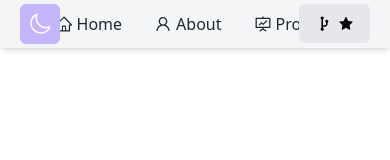
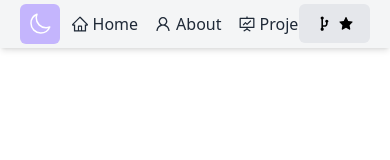
Before and after one commit to alenhuric/alen-portfolio, a React (Vite) app: page / in a window 390 px wide. Shown: the top 160 px of the page. Built offline with nearby package versions, Linux system fonts and the light colour scheme.

Commit message:
Header responsiveness styling change.

```diff
--- a/src/components/Header.jsx
+++ b/src/components/Header.jsx
@@ -162,7 +162,7 @@ const Header = ({
       >
         <Link
           to="/"
-          className="relative flex items-center space-x-1 mx-4 font-medium transition-colors duration-300 text-gray-800 dark:text-white hover:text-violet-700 dark:hover:text-black after:absolute after:-bottom-0.5 after:left-0 after:h-0.5 after:w-0 after:bg-violet-700 dark:after:bg-black after:transition-all after:duration-300 hover:after:w-full"
+          className="relative flex items-center space-x-1 mx-4 xs:mx-0 font-medium transition-colors duration-300 text-gray-800 dark:text-white hover:text-violet-700 dark:hover:text-black after:absolute after:-bottom-0.5 after:left-0 after:h-0.5 after:w-0 after:bg-violet-700 dark:after:bg-black after:transition-all after:duration-300 hover:after:w-full"
         >
           <AiOutlineHome className="text-lg" />
           <span>Home</span>
@@ -178,7 +178,7 @@ const Header = ({
 
         <Link
           to="/projects"
-          className="relative flex items-center space-x-1 mx-4 font-medium transition-colors duration-300 text-gray-800 dark:text-white hover:text-violet-700 dark:hover:text-black after:absolute after:-bottom-0.5 after:left-0 after:h-0.5 after:w-0 after:bg-violet-700 dark:after:bg-black after:transition-all after:duration-300 hover:after:w-full"
+          className="relative flex items-center space-x-1 mx-4 xs:mx-0 font-medium transition-colors duration-300 text-gray-800 dark:text-white hover:text-violet-700 dark:hover:text-black after:absolute after:-bottom-0.5 after:left-0 after:h-0.5 after:w-0 after:bg-violet-700 dark:after:bg-black after:transition-all after:duration-300 hover:after:w-full"
         >
           <AiOutlineFundProjectionScreen className="text-lg" />
           <span>Projects</span>
--- a/tailwind.config.js
+++ b/tailwind.config.js
@@ -1,10 +1,13 @@
 module.exports = {
-	content: ['./index.html', './src/**/*.{jsx, js}'],
-	darkMode: 'class',
+  content: ["./index.html", "./src/**/*.{jsx, js}"],
+  darkMode: "class",
   theme: {
     extend: {
       fontFamily: {
-				inter: ['inter', 'serif'],
+        inter: ["inter", "serif"],
+      },
+      screens: {
+        xs: { max: "500px" },
       },
     },
   },
```
Lines whose indentation alone changed are shown as unchanged.
